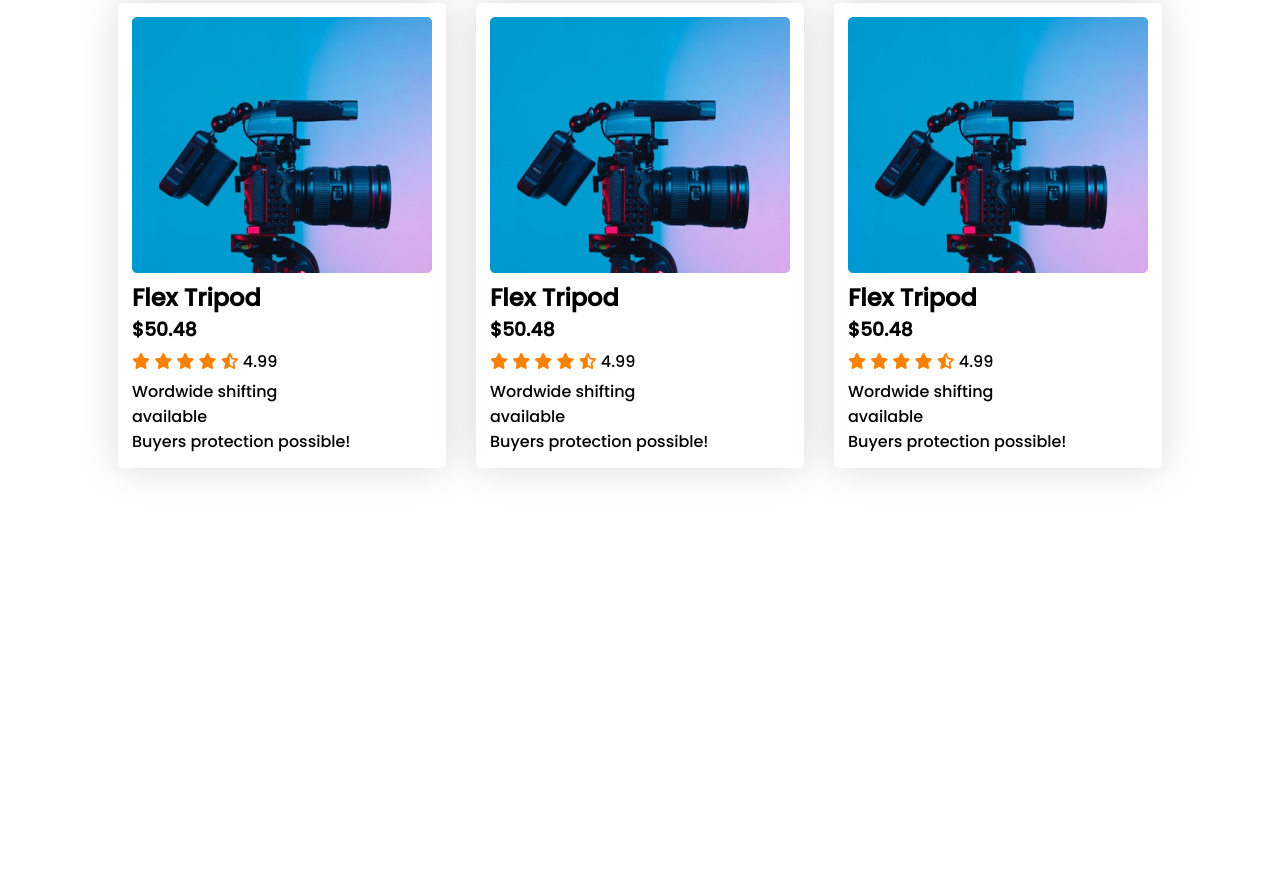
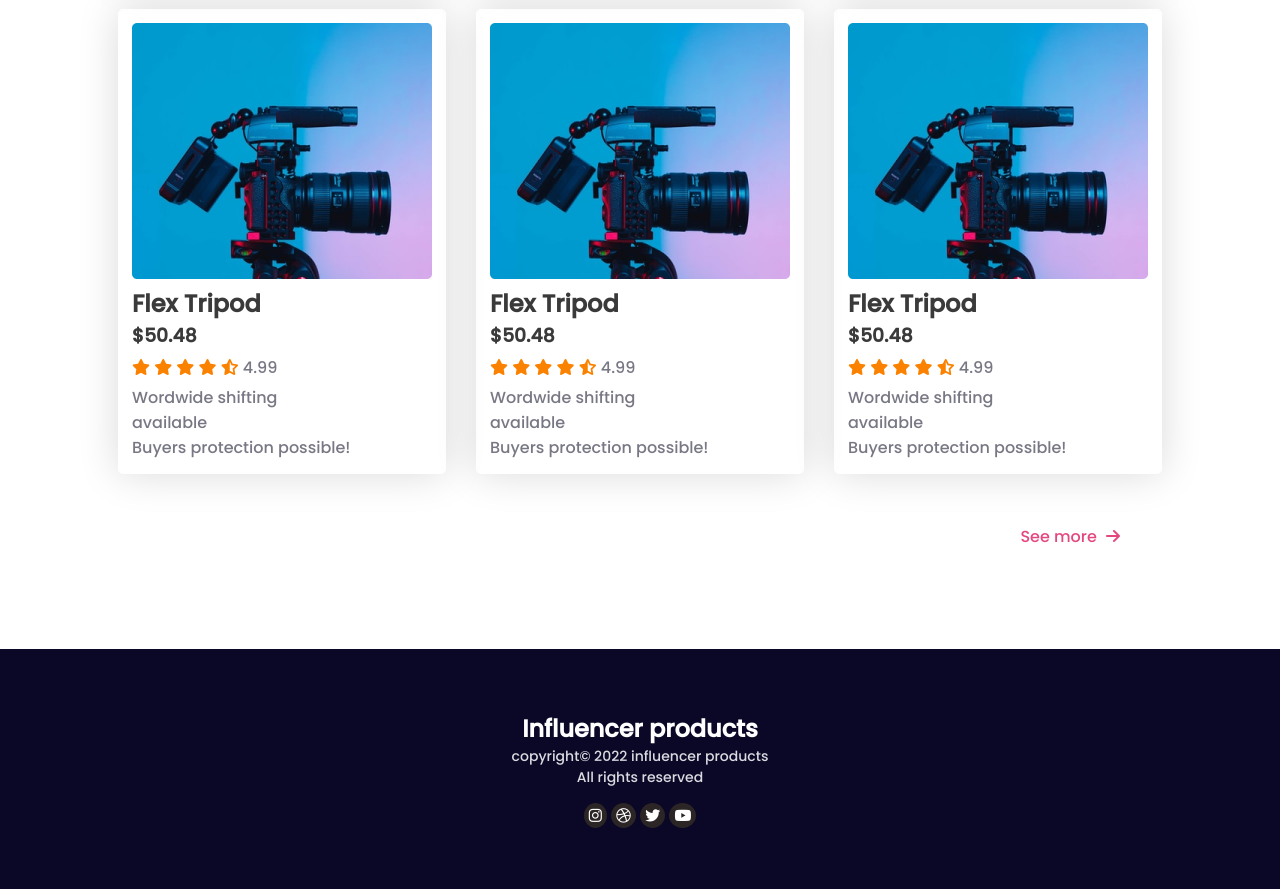
Before and after one commit to omar-faruk11/Assignment-02, a plain HTML site: page index.html in a window 1280 px wide. Shown: the part 1573-2462 px from the top of the page. Before the commit the page ends 2141 px from the top, so only its background shows below. Drawn offline with Linux system fonts and the light colour scheme.

Commit message:
add footer

```diff
--- a/index.html
+++ b/index.html
@@ -11,6 +11,7 @@
     <link rel="stylesheet" href="style.css">
 </head>
 <body>
+    <main>
         <section class="container">
             <div class="start-journey">
                 <div class="start-journey-text">
@@ -210,6 +211,23 @@
                         </div>
                 </div>
             </div>
+            <div class="see-more">
+                <p>See more <span><i class="fas fa-arrow-right"></i></span></p>
+            </div>
         </section>
+    </main>
+    <footer>
+        <div class="footer-area">
+            <h3>Influencer products</h3>
+       <p>copyright&COPY; 2022 influencer products </p>
+       <p>All rights reserved</p>
+       <div>
+        <i class="fab fa-instagram social"></i>
+        <i class="fab fa-dribbble social"></i>
+        <i class="fab fa-twitter social"></i>
+        <i class="fab fa-youtube social"></i>
+       </div>
+        </div>
+    </footer>
 </body>
 </html>
--- a/style.css
+++ b/style.css
@@ -7,11 +7,12 @@
 }
 body{
     font-family: 'Poppins', sans-serif;
-    box-sizing: border-box;
+    color: rgba(58, 58, 58, 1);
+    /* box-sizing: border-box; */
 }
 .container{
     margin-left: 120px;
-    color: rgba(58, 58, 58, 1);
+
 }
 .start-journey{
     display: grid;
@@ -56,7 +57,7 @@ body{
 }
 .collection-title{
     text-align: center;
-    font-size: 28px;
+    font-size: 32px;
     margin-bottom: 30px;
 }
 .collection-items{
@@ -79,3 +80,47 @@ body{
     color: #FB8200;
     margin-bottom: 10px;
 }
+.item-rating span{
+    color: #787885;
+}
+.item-info p{
+    color: #787885;
+}
+.see-more{
+    color: rgba(224, 44, 109, 0.87);
+    font-size: 16px;
+    text-align: end;
+    margin-top: 50px;
+}
+
+footer{
+
+    background-color: #0A0826;
+
+}
+.footer-area{
+     height: 240px;
+    width: auto;
+    display:flex ;
+    flex-direction: column;
+    align-items: center;
+    justify-content: center;
+
+}
+.footer-area h3{
+    font-size: 24px;
+    color: white;
+}
+.footer-area p{
+    font-size: 14px;
+    color: #D9DBE1;
+    text-align: justify;
+}
+.social{
+    background-color: rgb(44, 37, 37);
+    padding: 5px;
+    border-radius: 50%;
+    font-size: 15px;
+    color: white;
+    margin-top: 15px;
+}
```
Lines whose indentation alone changed are shown as unchanged.
